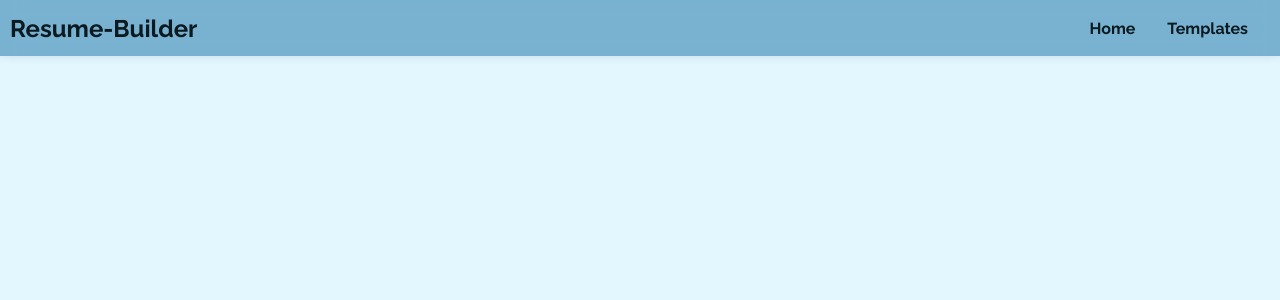
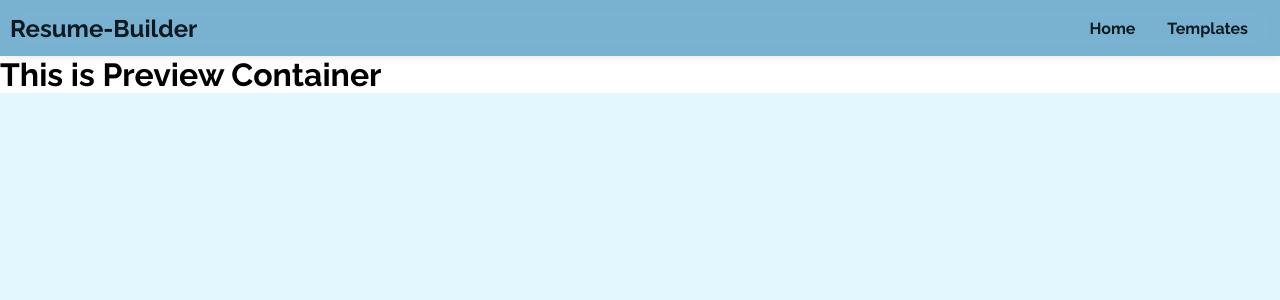
Before and after one commit to SBhattacharya45/resume-builder, a React (Create React App) app: page /preview in a window 1280 px wide. Shown: the top 300 px of the page. Built offline with nearby package versions, Linux system fonts and the light colour scheme.

Commit message:
just to pull

```diff
--- a/src/App.js
+++ b/src/App.js
@@ -6,6 +6,8 @@ import Home from "./containers/Home";
 
 import FormContainer from "./containers/FormContainer/FormContainer";
 import TemplatePage from "./containers/Templates/TemplatePage";
+import Preview from './containers/Preview/Preview';
+
 
 function App() {
   return (
@@ -23,6 +25,9 @@ function App() {
           <Route path="/templates">
             <TemplatePage />
           </Route>
+          <Route path="/preview">
+            <Preview />
+          </Route>
         </Switch>
       </main>
     </div>
--- /dev/null
+++ b/src/containers/Preview/Preview.js
@@ -0,0 +1,17 @@
+import React, { Component } from 'react';
+
+import './Preview.css';
+
+class Preview extends Component {
+
+    render(){
+
+        return(
+            <di>
+                <h1> This is Preview Container</h1>
+            </di>
+        )
+    }
+}
+
+export default Preview;
```
Also changed, not shown: src/containers/Preview/Preview.css (added).
